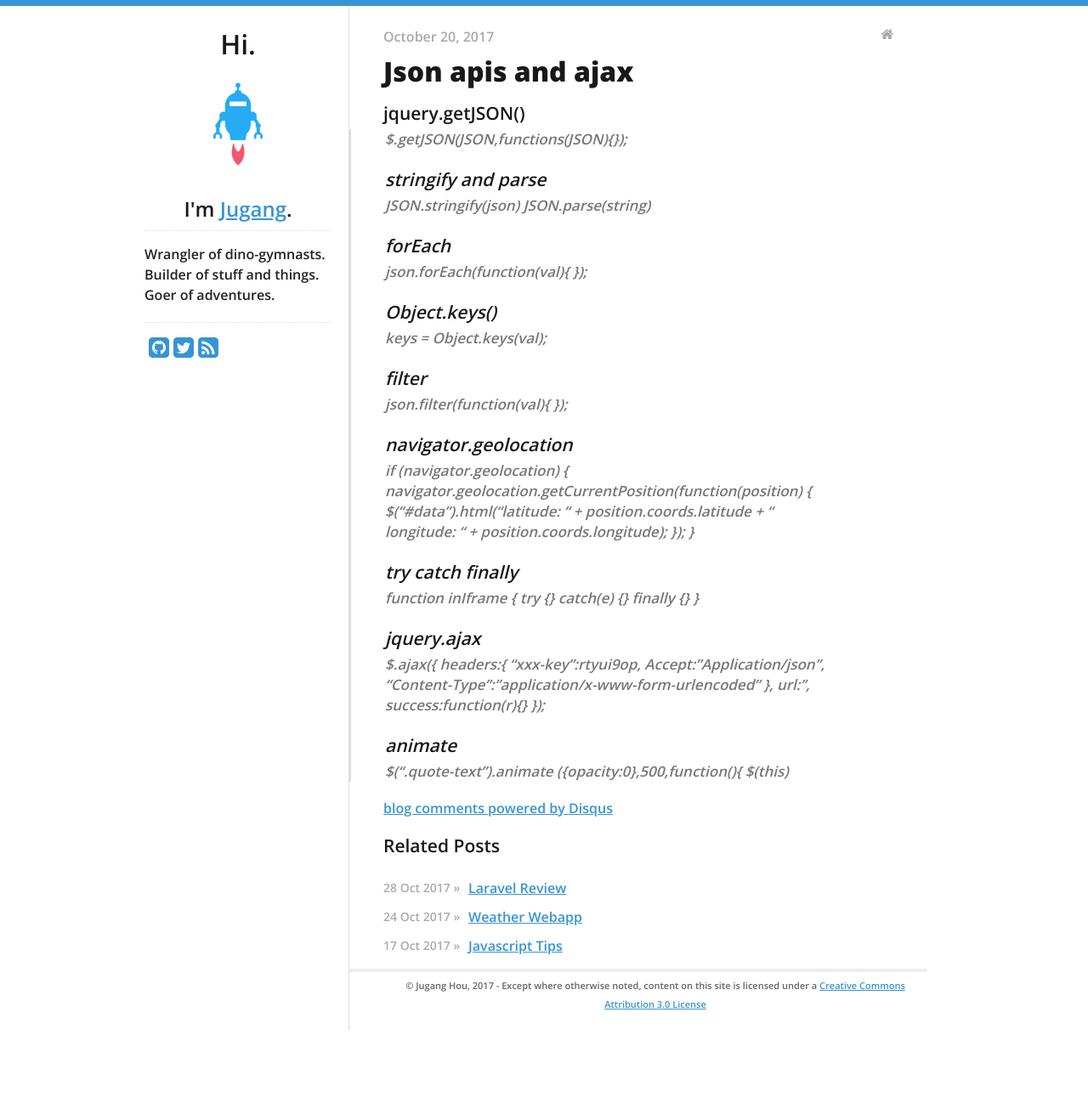
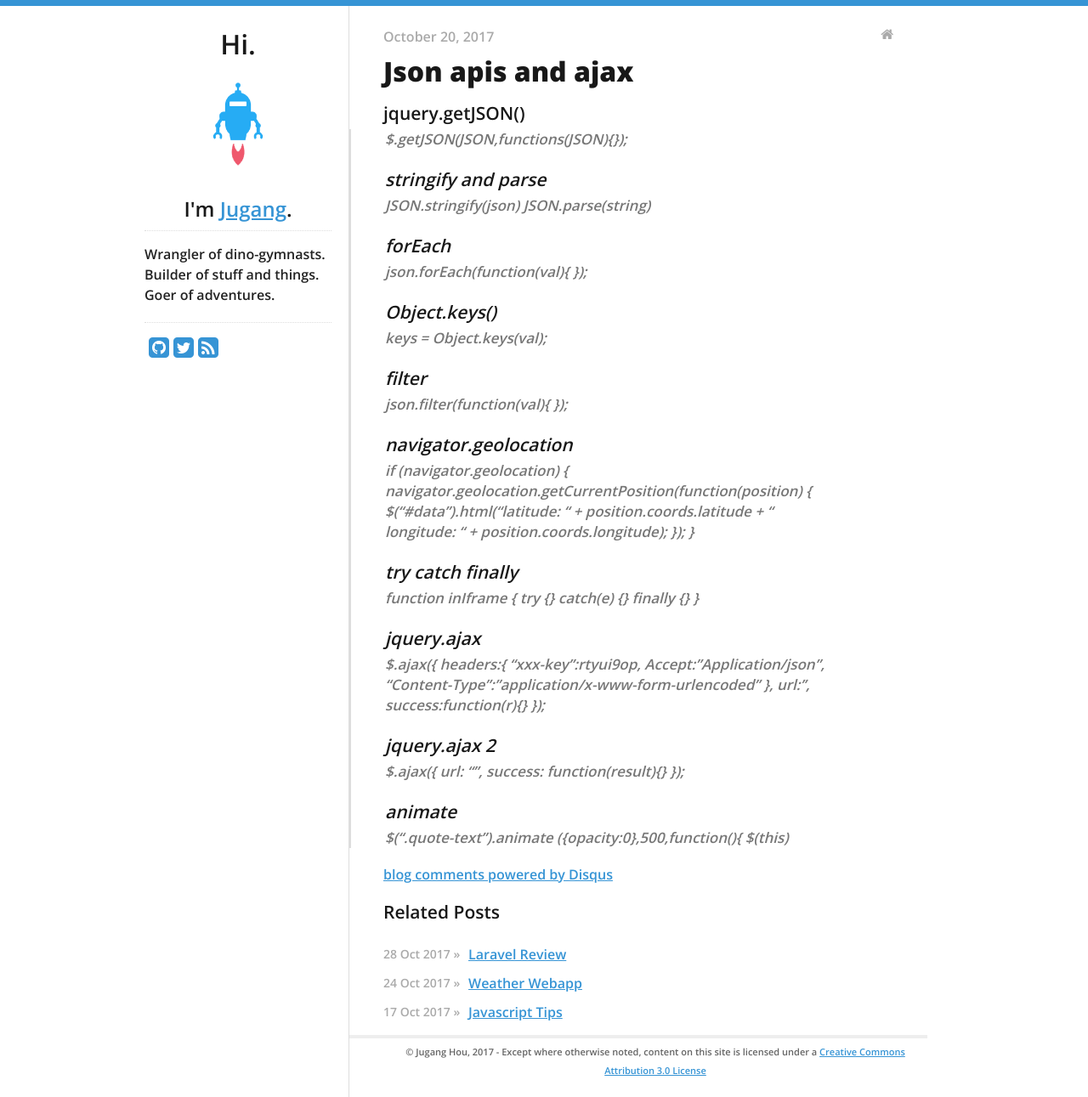
Before and after one commit to Cassini17/cassini17.github.io, a Jekyll site: the page built from _posts/2017-10-20-JSON APIs and AJAX.md, in a window 1280 px wide. Shown: the whole page at 85% size. Built offline with Jekyll 4.4.1, drawn with Linux system fonts in a browser that asks for light colours; nearby versions of some CDN libraries; our own code applies the rules of GitHub Pages for plain Markdown files; comment, search, counter and statistics services are not loaded; before the commit the page ends 1213 px from its top, so only the background shows below that.

Commit message:
Saved 2017-10-20-JSON APIs and AJAX.md with Dillinger.io

```diff
--- a/_posts/2017-10-20-JSON APIs and AJAX.md
+++ b/_posts/2017-10-20-JSON APIs and AJAX.md
@@ -29,6 +29,11 @@
 > url:'',
 > success:function(r){}
 > });
+#### jquery.ajax 2
+> $.ajax({
+> url: "",
+> success: function(result){}
+> });
 #### animate
 > $(".quote-text").animate ({opacity:0},500,function(){
 > $(this)
```
